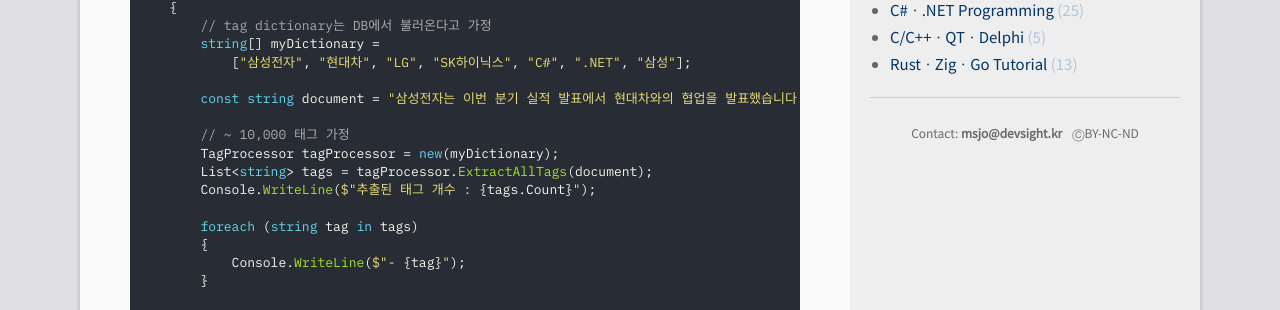
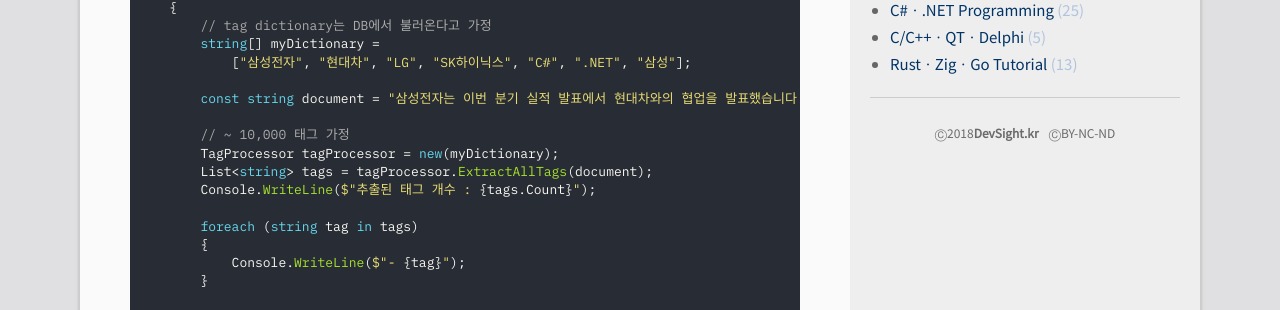
Before and after one commit to DebugJO/rustlang, a Jekyll site: the page built from index.html, in a window 1280 px wide and 900 px high, scrolled down 687 px. Shown: the part 136-446 px from the top of the window. Built offline with Jekyll 4.4.1, drawn with Linux system fonts in a browser that asks for light colours; the list of posts is cut into pages by our own code.

Commit message:
Update sidebar.html

```diff
--- a/_includes/sidebar.html
+++ b/_includes/sidebar.html
@@ -63,7 +63,8 @@
 
 <div class="col-box" data-nosnippet>
 <center>
-  <a style="font-size:12px;color:#6a6a6a;" href="https://devsight.kr/about/">Contact: <b>msjo@devsight.kr</b></a>&nbsp;&nbsp;
+  <span style="font-size:12px;color:#6a6a6a;">Ⓒ2018</span><a style="font-size:12px;color:#6a6a6a;" href="https://github.com/debugjo" alt="github"><b>DevSight.kr</b></a>&nbsp;&nbsp;
+  <!-- <a style="font-size:12px;color:#6a6a6a;" href="https://devsight.kr/about/">Contact: <b>msjo@devsight.kr</b></a>&nbsp;&nbsp; -->
   <a style="font-size:12px;color:#6a6a6a;" href="https://creativecommons.org/licenses/by-nc-nd/4.0/">ⒸBY-NC-ND</a>
 </center>
 </div>
```
